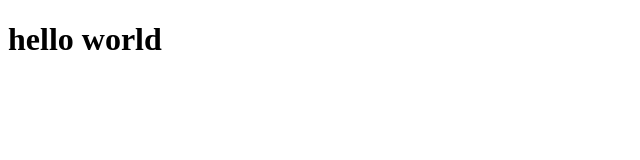
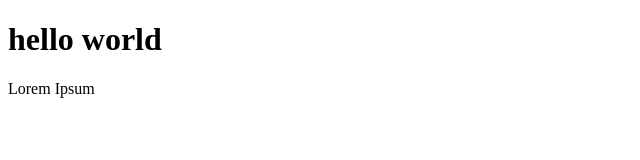
Before and after one commit to ihsanuradib/Adib-git-test, a plain HTML site: page index.html in a window 1280 px wide. Shown: the whole page, without its empty margins (0-640 px from the left). Drawn offline with Linux system fonts and the light colour scheme.

Commit message:
Menambahkan pragraf

```diff
--- a/index.html
+++ b/index.html
@@ -8,5 +8,7 @@
 </head>
 <body>
     <h1>hello world</h1>
+    <p>Lorem Ipsum</p>
+
 </body>
 </html>
```
